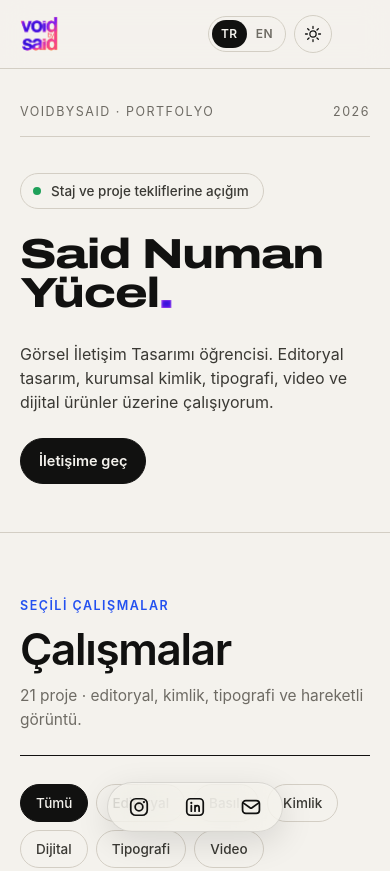
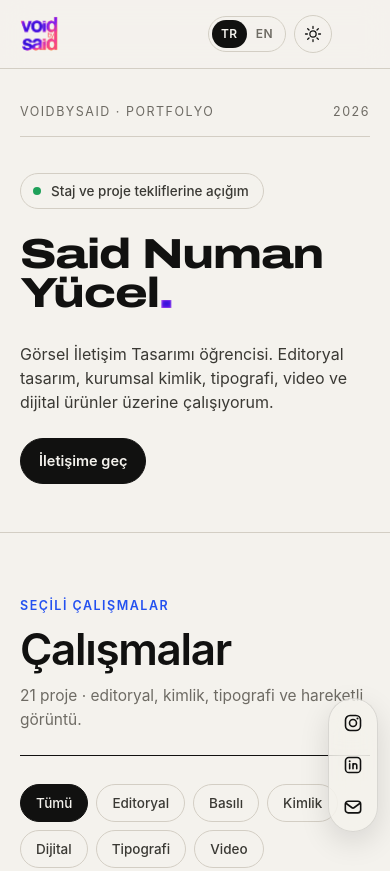
Before and after one commit to saidnumany-cpu/portfolyo, a plain HTML site: page index.html in a window 390 px wide. Shown: the top 871 px of the page. Drawn offline with Linux system fonts and the light colour scheme; animation ran at ten frames a second; a script that the page names is missing.

Commit message:
Sosyal bar sağ alt köşede dikey
Co-Authored-By: Claude Opus 5.5 <noreply@anthropic.com>
Claude-Session: https://claude.ai/code/session_01D3MxqPMWrSaLvTi3sra4bG

```diff
--- a/main.js
+++ b/main.js
@@ -152,7 +152,6 @@ document.querySelectorAll('a[href="#top"]').forEach(a => a.addEventListener('cli
     <a href="https://www.linkedin.com/in/saidnumany/" target="_blank" rel="noopener" aria-label="LinkedIn" title="LinkedIn"><svg viewBox="0 0 24 24" aria-hidden="true"><rect x="3" y="3" width="18" height="18" rx="4"/><path d="M8 10.5V16.5M12 16.5V10.5M12 13.2c0-1.6 1-2.7 2.4-2.7S16.5 11.6 16.5 13v3.5"/><circle class="fill" cx="8" cy="7.6" r="1.2"/></svg></a>
     <a href="mailto:saidnumany@gmail.com" aria-label="${en ? 'Email' : 'E-posta'}: saidnumany@gmail.com" title="${en ? 'Email' : 'E-posta'}"><svg viewBox="0 0 24 24" aria-hidden="true"><rect x="2.8" y="5" width="18.4" height="14" rx="3.5"/><path d="M3.5 7.5l7.4 5.4a1.9 1.9 0 0 0 2.2 0l7.4-5.4"/></svg></a>`;
   document.body.appendChild(bar);
-  document.body.classList.add('has-sbar');
 })();
 
 // Kaydırırken sosyal bar küçülsün, durunca eski hâline dönsün
--- a/style.css
+++ b/style.css
@@ -432,22 +432,18 @@ html.intro-ready body::after { display: none; }
   .pcard.feat .pc-t { font-size: 18px; }
 }
 
-/* alttaki yüzen sosyal bar (Instagram sekme barı tarzı) */
-.sbar { position: fixed; left: 50%; bottom: calc(14px + env(safe-area-inset-bottom)); transform: translateX(-50%); z-index: 60; display: flex; gap: 4px; padding: 6px; border-radius: 100px; background: color-mix(in srgb, var(--paper) 70%, transparent); -webkit-backdrop-filter: blur(22px) saturate(180%); backdrop-filter: blur(22px) saturate(180%); border: 1px solid color-mix(in srgb, var(--ink) 12%, transparent); box-shadow: 0 10px 34px var(--shadow), inset 0 1px 0 color-mix(in srgb, #fff 18%, transparent); }
-.sbar a { width: 64px; height: 48px; border-radius: 100px; display: grid; place-items: center; color: var(--ink); transition: background .2s, transform .2s; }
+/* sağ altta dikey yüzen sosyal bar */
+.sbar { position: fixed; right: calc(16px + env(safe-area-inset-right)); bottom: calc(16px + env(safe-area-inset-bottom)); z-index: 60; display: flex; flex-direction: column; gap: 2px; padding: 5px; border-radius: 100px; background: color-mix(in srgb, var(--paper) 70%, transparent); -webkit-backdrop-filter: blur(22px) saturate(180%); backdrop-filter: blur(22px) saturate(180%); border: 1px solid color-mix(in srgb, var(--ink) 12%, transparent); box-shadow: 0 10px 30px var(--shadow), inset 0 1px 0 color-mix(in srgb, #fff 18%, transparent); transform-origin: 100% 100%; transition: opacity .4s, transform .35s cubic-bezier(.2,.7,.2,1); }
+.sbar a { width: 44px; height: 44px; border-radius: 50%; display: grid; place-items: center; color: var(--ink); transition: background .2s, transform .2s; }
 .sbar a:hover, .sbar a:focus-visible { background: color-mix(in srgb, var(--ink) 10%, transparent); }
-.sbar a:active { transform: scale(.92); }
-.sbar svg { width: 26px; height: 26px; fill: none; stroke: currentColor; stroke-width: 1.9; stroke-linecap: round; stroke-linejoin: round; }
+.sbar a:active { transform: scale(.9); }
+.sbar svg { width: 22px; height: 22px; fill: none; stroke: currentColor; stroke-width: 1.9; stroke-linecap: round; stroke-linejoin: round; }
 .sbar svg .fill { fill: currentColor; stroke: none; }
-body.has-sbar { padding-bottom: calc(80px + env(safe-area-inset-bottom)); }
 html.intro .sbar { opacity: 0; }
-.sbar { transition: opacity .4s; }
+.sbar.mini { transform: scale(.82); }
 @media (max-width: 600px) {
-  .sbar { padding: 4px; gap: 2px; bottom: calc(12px + env(safe-area-inset-bottom)); }
-  .sbar a { width: 54px; height: 40px; }
-  .sbar svg { width: 22px; height: 22px; }
-  body.has-sbar { padding-bottom: calc(64px + env(safe-area-inset-bottom)); }
+  .sbar { right: calc(12px + env(safe-area-inset-right)); bottom: calc(12px + env(safe-area-inset-bottom)); padding: 4px; }
+  .sbar a { width: 40px; height: 40px; }
+  .sbar svg { width: 20px; height: 20px; }
 }
-.sbar { transform-origin: 50% 100%; transition: opacity .4s, transform .35s cubic-bezier(.2,.7,.2,1); }
-.sbar.mini { transform: translateX(-50%) scale(.78); }
 @media (prefers-reduced-motion: reduce) { .sbar { transition: opacity .2s; } }
```
